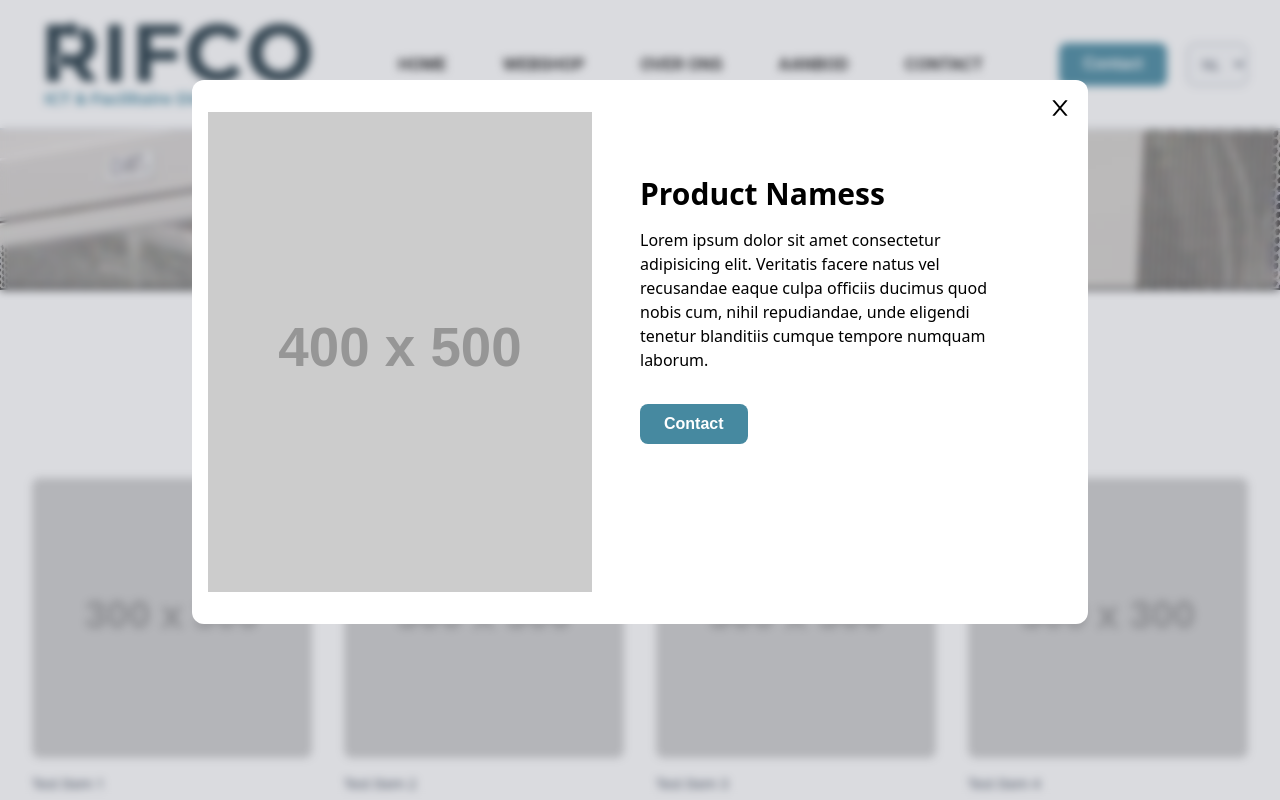
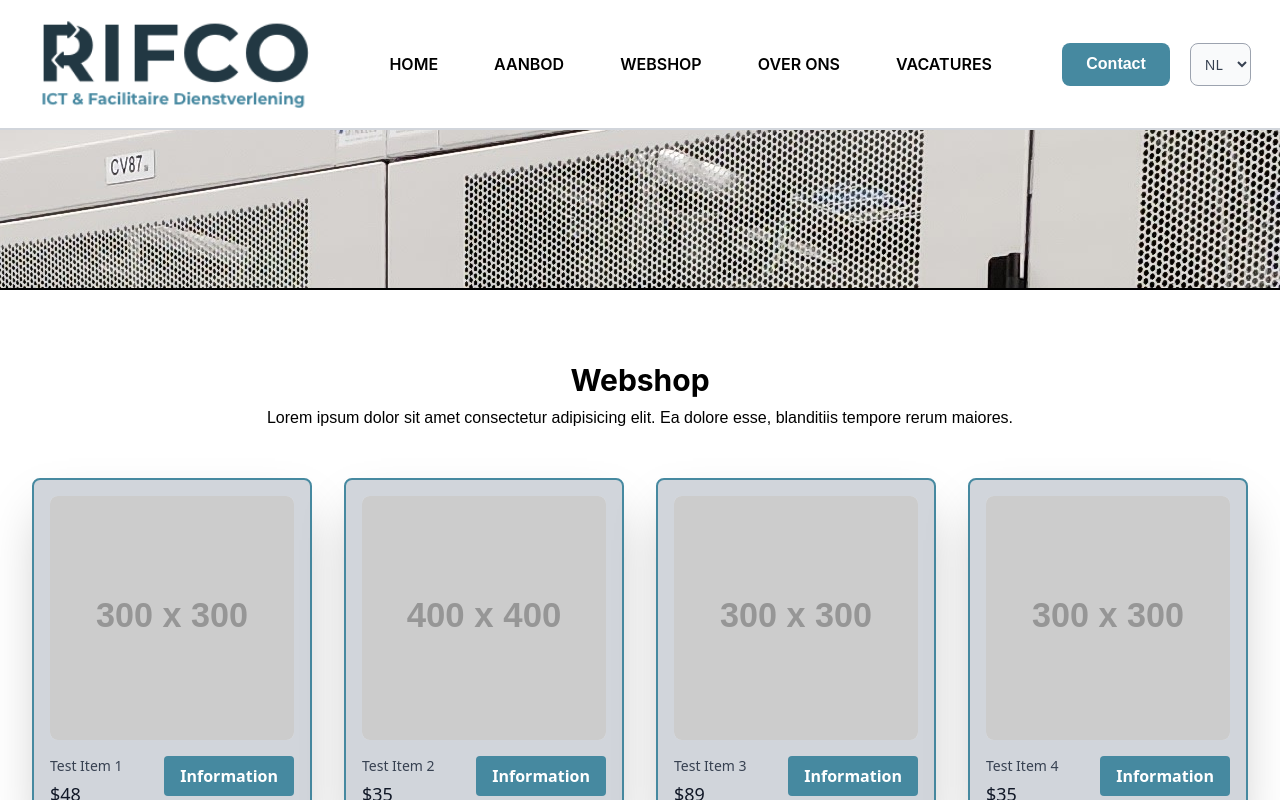
Before and after one commit to MilanVDL/rifco, a Next.js app: page /webshop in a window 1280 px wide. Shown: the top 800 px of the page. Built offline with nearby package versions, Linux system fonts and the light colour scheme.

Commit message:
Updated Webshop modals
Modals of webshop now show correct data.

```diff
--- a/src/components/Modal/Modal2.tsx
+++ /dev/null
@@ -1,42 +0,0 @@
-import React from "react";
-import Button from "@/components/Button";
-import { AiOutlineClose } from "react-icons/ai";
-
-const Modal2 = () => {
-  return (
-    <div className="w-screen h-screen fixed inset-0 backdrop-blur-sm z-50">
-      <div className="w-screen h-screen bg-gray-500 opacity-25 z-60 absolute"></div>
-      <div className="w-[70vw] ml-[15vw] h-auto mt-[10vh] bg-white grid grid-cols-1 md:grid-cols-2 rounded-xl absolute pb-[2rem] z-70">
-        <AiOutlineClose
-          size={24}
-          className="absolute top-0 right-0 mt-4 mr-4 hover:text-primary transition ease-in duration-500"
-        />
-        <div className="flex items-center justify-center md:mt-8 md:mr-8 mr-8 ml-8 md:ml-0">
-          <img
-            alt="Test Image"
-            src="https://dummyimage.com/400x500/000/fff"
-            className="object-contain w-[26rem] h-[40vh] md:h-[60vh]"
-          ></img>
-        </div>
-        <div className="">
-          <h2 className="flex font-bold text-3xl mt-0 md:mt-24 ml-8 md:ml-0">
-            Product Namess
-          </h2>
-          <div className="mt-4 max-w-[80%] ml-8 md:ml-0">
-            <p>
-              Lorem ipsum dolor sit amet consectetur adipisicing elit. Veritatis
-              facere natus vel recusandae eaque culpa officiis ducimus quod
-              nobis cum, nihil repudiandae, unde eligendi tenetur blanditiis
-              cumque tempore numquam laborum.
-            </p>
-          </div>
-          <div className="mt-8 ml-8 md:ml-0">
-            <Button />
-          </div>
-        </div>
-      </div>
-    </div>
-  );
-};
-
-export default Modal2;
--- /dev/null
+++ b/src/components/Modal/Modalgrkjnrjng.tsx
@@ -0,0 +1,41 @@
+import React from "react";
+import {GrFormClose} from "react-icons/gr"
+import { idText } from "typescript";
+
+type ModalInput = {
+    isVisible: boolean;
+    onClose: any;
+    title: any;
+}
+
+type test = {
+    target: any;
+    id: any;
+}
+
+
+const Modal = (props: ModalInput) => {
+    const {isVisible, onClose, title} = props;
+
+    if(!isVisible) return null;
+
+    const handleClose = (e: any) => {
+
+        if(e.target.id === "wrapper"){
+            onClose();
+        }
+    }
+
+    return (
+        <div className="fixed inset-0 bg-black bg-opacity-25 backdrop-blur-sm flex justify-center items-center z-50" onClick={e => handleClose(e)}>
+            <div className="w-[60vw]">
+                <div className="bg-white p-2 rounded relative">
+                    <GrFormClose size={30} className="absolute right-0 top-0 cursor-pointer" onClick={() => onClose()}/>
+                    {title}
+                </div>
+            </div>
+        </div>
+    );
+}
+
+export default Modal;
--- a/src/components/Navbar/NavLinks.tsx
+++ b/src/components/Navbar/NavLinks.tsx
@@ -47,24 +47,6 @@ const NavLinks = () => {
         },
       ],
     },
-      {
-        name: "Contact",
-        submenu: true,
-        sublinks: [
-          {
-            Head: "Neem Contact Op",
-            sublink: [
-              { name: "Contact Informatie", link: "/contact" },
-            ],
-          },
-          {
-            Head: "Werken bij Rifco",
-            sublink: [
-              { name: t.vaca, link: "/vacatures" },
-            ],
-          },
-        ],
-      },
   ];
 
   return (
--- a/src/components/Navbar/Navbar.tsx
+++ b/src/components/Navbar/Navbar.tsx
@@ -44,6 +44,7 @@ const Navbar = () => {
               Home
             </Link>
           </li>
+          <NavLinks />
           <li>
             <Link href="/webshop" className="py-7 px-3 inline-block">
               Webshop
@@ -54,7 +55,11 @@ const Navbar = () => {
               {t.about}
             </Link>
           </li>
-          <NavLinks />
+          <li>
+          <Link href="/vacatures" className="py-7 px-3 inline-block">
+              {t.vaca}
+            </Link>
+          </li>
         </ul>
         <div className="md:flex hidden">
           <Button />
--- a/src/components/WebshopPage/ProductCard/ProductCard.tsx
+++ b/src/components/WebshopPage/ProductCard/ProductCard.tsx
@@ -1,4 +1,4 @@
-import Modal from "@/components/Modal/Modal";
+import Modal from "@/components/Modal/Modalgrkjnrjng";
 import React, { useState } from "react";
 
 type productInfo = {
--- a/src/components/WebshopPage/WebshopPage.tsx
+++ b/src/components/WebshopPage/WebshopPage.tsx
@@ -1,65 +1,79 @@
-import React from "react";
+import React, { useState } from "react";
 import ProductCard from "./ProductCard/ProductCard";
+import Modal from "../Modal/Modal";
+import { title } from "process";
 
 const products = [
   {
     id: 1,
-    name: 'Test Item 1',
-    href: '#',
-    price: '$48',
-    imageSrc: 'https://placehold.co/300x300',
-    imageAlt: 'Tall slender porcelain bottle with natural clay textured body and cork stopper.',
+    name: "Test Item 1",
+    href: "#",
+    price: "$48",
+    imageSrc: "https://placehold.co/300x300",
+    imageAlt:
+      "Tall slender porcelain bottle with natural clay textured body and cork stopper.",
   },
   {
     id: 2,
-    name: 'Test Item 2',
-    href: '#',
-    price: '$35',
-    imageSrc: 'https://placehold.co/300x300',
-    imageAlt: 'Olive drab green insulated bottle with flared screw lid and flat top.',
+    name: "Test Item 2",
+    href: "#",
+    price: "$35",
+    imageSrc: "https://placehold.co/400x400",
+    imageAlt:
+      "Olive drab green insulated bottle with flared screw lid and flat top.",
   },
   {
     id: 3,
-    name: 'Test Item 3',
-    href: '#',
-    price: '$89',
-    imageSrc: 'https://placehold.co/300x300',
-    imageAlt: 'Person using a pen to cross a task off a productivity paper card.',
+    name: "Test Item 3",
+    href: "#",
+    price: "$89",
+    imageSrc: "https://placehold.co/300x300",
+    imageAlt:
+      "Person using a pen to cross a task off a productivity paper card.",
   },
   {
     id: 4,
-    name: 'Test Item 4',
-    href: '#',
-    price: '$35',
-    imageSrc: 'https://placehold.co/300x300',
-    imageAlt: 'Hand holding black machined steel mechanical pencil with brass tip and top.',
+    name: "Test Item 4",
+    href: "#",
+    price: "$35",
+    imageSrc: "https://placehold.co/300x300",
+    imageAlt:
+      "Hand holding black machined steel mechanical pencil with brass tip and top.",
   },
   {
     id: 5,
-    name: 'Test Item 5',
-    href: '#',
-    price: '$35',
-    imageSrc: 'https://placehold.co/300x300',
-    imageAlt: 'Hand holding black machined steel mechanical pencil with brass tip and top.',
+    name: "Test Item 5",
+    href: "#",
+    price: "$35",
+    imageSrc: "https://placehold.co/300x300",
+    imageAlt:
+      "Hand holding black machined steel mechanical pencil with brass tip and top.",
   },
   {
     id: 6,
-    name: 'Test Item 6',
-    href: '#',
-    price: '$35',
-    imageSrc: 'https://placehold.co/300x300',
-    imageAlt: 'Dit is een voorbeeld wat er toont als een foto niet kan laden.',
+    name: "Test Item 6",
+    href: "#",
+    price: "$35",
+    imageSrc: "https://placehold.co/600x600",
+    imageAlt: "Dit is een voorbeeld wat er toont als een foto niet kan laden.",
   },
   // More products...
-]
+];
 
-export default function Example() {
+export default function WebshopPage() {
+
+  const [showModal, setShowModal] = useState(undefined);
+  const handleClose = () => setShowModal(undefined)
+  const handleShow = (id) => setShowModal(id);
+
   return (
     <div className="bg-white">
       <div className="mx-auto max-w-2xl px-12 py-16 sm:px-6 sm:pb-24 lg:max-w-7xl lg:px-8">
         <h2 className="sr-only">Products</h2>
 
-        <h1 className="font-titleFont font-bold text-3xl content-center align-middle text-center w-full pt-2 pb-2">Webshop</h1>
+        <h1 className="font-titleFont font-bold text-3xl content-center align-middle text-center w-full pt-2 pb-2">
+          Webshop
+        </h1>
         <p className="font-bodyFont content-center align-middle text-center w-full pb-12">
           Lorem ipsum dolor sit amet consectetur adipisicing elit. Ea dolore
           esse, blanditiis tempore rerum maiores.
@@ -67,20 +81,36 @@ export default function Example() {
 
         <div className="grid grid-cols-1 gap-x-6 gap-y-10 sm:grid-cols-2 lg:grid-cols-3 xl:grid-cols-4 xl:gap-x-8">
           {products.map((product) => (
-            <a key={product.id} href={product.href} className="group">
+            <a
+              key={product.id}
+              href={product.href}
+              className="group border-solid border-primary border-2 p-4 rounded-lg shadow-2xl bg-gray-300"
+            >
               <div className="aspect-h-1 aspect-w-1 w-full overflow-hidden rounded-lg bg-gray-200 xl:aspect-h-8 xl:aspect-w-7">
                 <img
                   src={product.imageSrc}
                   alt={product.imageAlt}
-                  className="h-full w-full object-cover object-center group-hover:opacity-75"
+                  className="h-full w-full object-cover object-center group-hover:opacity-75 max-w-[300px] max-h-[300px]"
                 />
               </div>
+              <div className="relative">
               <h3 className="mt-4 text-sm text-gray-700">{product.name}</h3>
-              <p className="mt-1 text-lg font-medium text-gray-900">{product.price}</p>
+              <p className="mt-1 text-lg font-medium text-gray-900">
+                {product.price}
+              </p>
+              <button className="bg-primary hover:opacity-75 transition duration-300 ease-in text-white font-bold py-2 px-4 rounded absolute right-0 top-0"
+              onClick={() => setShowModal(product.id)}
+              >
+                Information
+              </button>
+              </div>
+              {showModal === product.id && <Modal title={product.name} price={product.price} imageSrc={product.imageSrc} onClose={() => setShowModal(false)}>
+
+                </Modal>}
             </a>
           ))}
         </div>
       </div>
     </div>
-  )
+  );
 }
--- a/src/pages/webshop/index.tsx
+++ b/src/pages/webshop/index.tsx
@@ -1,5 +1,5 @@
 import Footer from "@/components/Footer/Footer";
-import Modal2 from "@/components/Modal/Modal2";
+import Modal2 from "@/components/Modal/Modal";
 import Navbar from "@/components/Navbar/Navbar";
 import PageBanner from "@/components/PageBanner";
 import WebshopPage from "@/components/WebshopPage/WebshopPage";
@@ -11,7 +11,8 @@ const Webshop = () => {
       <Navbar />
       <PageBanner />
       <WebshopPage />
-      <Modal2 />
+      <div id="modal-root"></div>
+      {/* <Modal2 /> */}
       <Footer />
     </>
   );
```
Also changed, not shown: src/components/Modal/Modal.tsx (+50 -32 lines).
